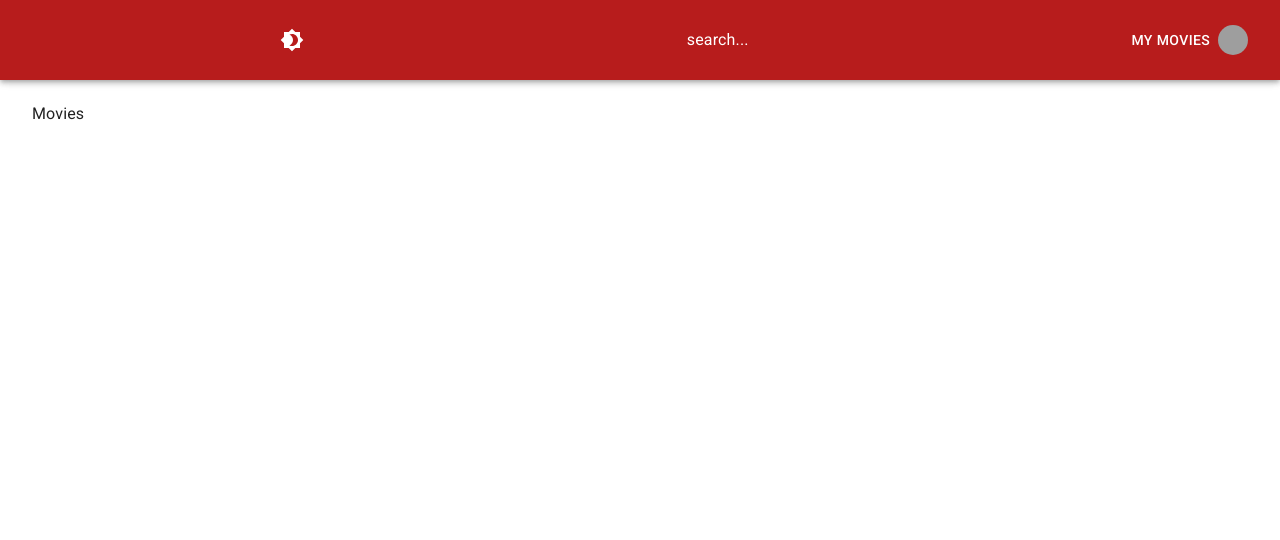
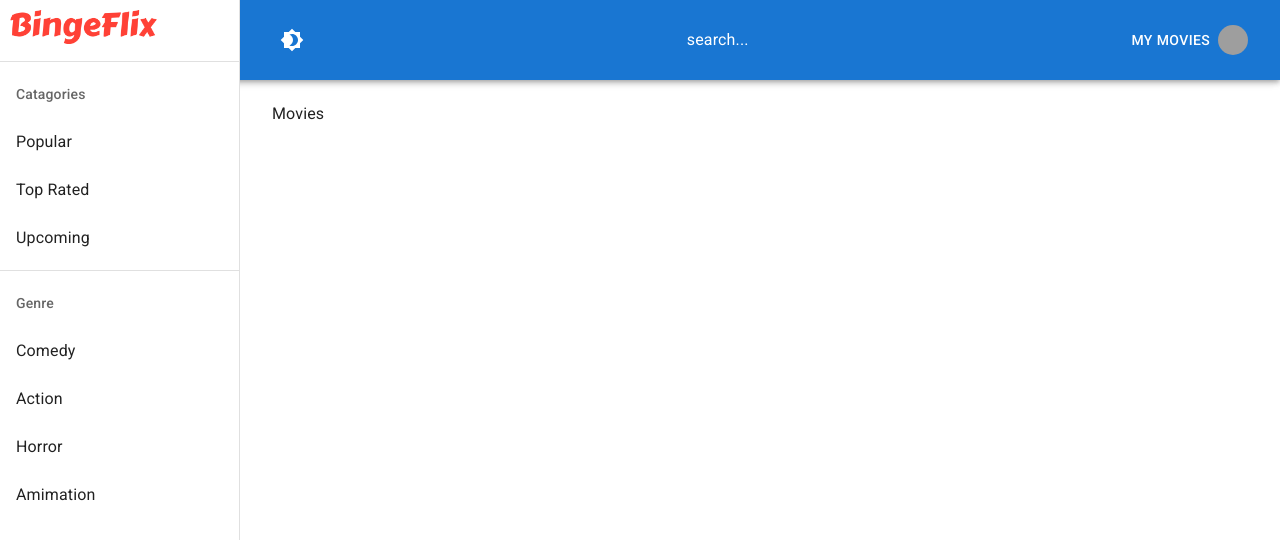
Before and after one commit to Vraj0109/BingeFlix, a React (Create React App) app: page / in a window 1280 px wide. Shown: the top 540 px of the page. Built offline with nearby package versions, Linux system fonts and the light colour scheme; grey boxes are pictures that could not be loaded.

Commit message:
created the sidebar

```diff
--- a/src/components/NavBar/NavBar.jsx
+++ b/src/components/NavBar/NavBar.jsx
@@ -1,16 +1,19 @@
-import React from 'react';
+import React, { useState } from 'react';
 import { AppBar, IconButton, Toolbar, Drawer, Button, Avatar, useMediaQuery } from '@mui/material';
 import { Menu, AccountCircle, Brightness4, Brightness7 } from '@mui/icons-material';
 import { Link } from 'react-router-dom';
 import { useTheme } from '@mui/material/styles';
 import useStyles from './styles';
+import { Sidebar } from '..';
 
 function NavBar() {
   const classes = useStyles();
   const isMobile = useMediaQuery('(max-width:600px)');
   const theme = useTheme();
   const isAuthenticated = true;
+  const [mobileOpen, setMobileOpen] = useState(false);
   return (
+    <div>
       <AppBar position="fixed">
         <Toolbar className={classes.toolbar}>
           {isMobile && (
@@ -18,7 +21,7 @@
             color="inherit"
             edge="start"
             style={{ outline: 'none' }}
-            onClick={() => {}}
+            onClick={() => setMobileOpen((prevMobileOpen) => !prevMobileOpen)}
             className={classes.menuButton}
           >
             <Menu />
@@ -53,6 +56,27 @@
           {isMobile && 'search...'}
         </Toolbar>
       </AppBar>
+      <div>
+        <nav className={classes.drawer}>
+          {isMobile ? (
+            <Drawer
+              variant="temporary"
+              anchor="right"
+              open={mobileOpen}
+              onClose={() => setMobileOpen((prevMobileOpen) => !prevMobileOpen)}
+              classes={{ paper: classes.drawerPaper }}
+              ModalProps={{ keepMounted: true }}
+            >
+              <Sidebar setMobileOpen={setMobileOpen} />
+            </Drawer>
+          ) : (
+            <Drawer classes={{ paper: classes.drawerPaper }} variant="permanent" open>
+              <Sidebar setMobileOpen={setMobileOpen} />
+            </Drawer>
+          )}
+        </nav>
+      </div>
+    </div>
   );
 }
 
--- a/src/components/NavBar/styles.js
+++ b/src/components/NavBar/styles.js
@@ -1,4 +1,6 @@
 import { makeStyles } from '@mui/styles';
+
+const drawerWidth = 240;
 
 export default makeStyles((theme) => ({
   toolbar: {
@@ -17,5 +19,19 @@
       display: 'none',
     },
   },
-
+  drawer: {
+    [theme.breakpoints.up('sm')]: {
+      width: drawerWidth,
+      flexShrink: 0,
+    },
+  },
+  drawerPaper: {
+    width: drawerWidth,
+  },
+  linkButton: {
+    '&:hover': {
+      color: 'white !important',
+      textDecoration: 'none',
+    },
+  },
 }));
--- /dev/null
+++ b/src/components/Sidebar/Sidebar.jsx
@@ -0,0 +1,66 @@
+import React, { useEffect } from 'react';
+import { Divider, List, ListItem, ListItemText, ListSubheader, ListItemIcon, Box, CircularProgress } from '@mui/material';
+import { Link } from 'react-router-dom';
+import { useTheme } from '@mui/styles';
+import useStyles from './styles';
+
+const red = './logo-dark.png';
+const bla = './logo-light.png';
+
+const categories = [
+  { label: 'Popular', value: 'popular' },
+  { label: 'Top Rated', value: 'top_rated' },
+  { label: 'Upcoming', value: 'upcoming' },
+];
+const demoCategories = [
+  { label: 'Comedy', value: 'comedy' },
+  { label: 'Action', value: 'action' },
+  { label: 'Horror', value: 'horro' },
+  { label: 'Amimation', value: 'animation' },
+];
+
+function Sidebar({ setMobileOpen }) {
+  const theme = useTheme();
+  const classes = useStyles();
+  return (
+    <div>
+      <Link to="/" className={classes.imageLink}>
+        <img
+          className={classes.image}
+          src={theme.palette.mode === 'light' ? red : bla}
+          alt="BingeFlix-logo"
+        />
+      </Link>
+      <Divider />
+      <List>
+        <ListSubheader>Catagories</ListSubheader>
+        {categories.map(({ label, value }) => (
+          <Link key={value} className={classes.links} to="/">
+            <ListItem onClick={() => {}} button>
+              {/* <ListItemIcon>
+                <img src={red} className={classes.genreImages} height={30} />
+              </ListItemIcon> */}
+              <ListItemText primary={label} />
+            </ListItem>
+          </Link>
+        ))}
+      </List>
+      <Divider />
+      <List>
+        <ListSubheader>Genre</ListSubheader>
+        {demoCategories.map(({ label, value }) => (
+          <Link key={value} className={classes.links} to="/">
+            <ListItem onClick={() => {}} button>
+              {/* <ListItemIcon>
+                <img src={red} className={classes.genreImages} height={30} />
+              </ListItemIcon> */}
+              <ListItemText primary={label} />
+            </ListItem>
+          </Link>
+        ))}
+      </List>
+    </div>
+  );
+}
+
+export default Sidebar;
--- /dev/null
+++ b/src/components/Sidebar/styles.js
@@ -0,0 +1,20 @@
+import { makeStyles } from '@mui/styles';
+
+export default makeStyles((theme) => ({
+  imageLink: {
+    dispay: 'flex',
+    justifyContent: 'center',
+    padding: '10% 0',
+  },
+  image: {
+    width: '70%',
+    padding: '10px',
+  },
+  links: {
+    color: theme.palette.text.primary,
+    textDecoration: 'none',
+  },
+  genreImage: {
+    filter: theme.palette.mode === 'dark' ? 'dark' : 'invert(1)',
+  },
+}));
--- a/src/components/index.js
+++ b/src/components/index.js
@@ -3,3 +3,4 @@
 export { default as Movieinfo } from './Movieinfo/Movieinfo.jsx';
 export { default as NavBar } from './NavBar/NavBar.jsx';
 export { default as Profiles } from './Profiles/Profiles.jsx';
+export { default as Sidebar } from './Sidebar/Sidebar.jsx';
--- a/src/index.js
+++ b/src/index.js
@@ -6,16 +6,7 @@
 
 const root = createRoot(document.getElementById('root'));
 
-const theme = createTheme({
-  palette: {
-    primary: {
-      main: '#b71c1c',
-    },
-    secondary: {
-      main: '#c62828',
-    },
-  },
-});
+const theme = createTheme();
 
 root.render(
   <ThemeProvider theme={theme}>
```
Also changed, not shown: public/logo-dark.png (added), public/logo-light.png (added). Lines whose indentation alone changed are shown as unchanged.
